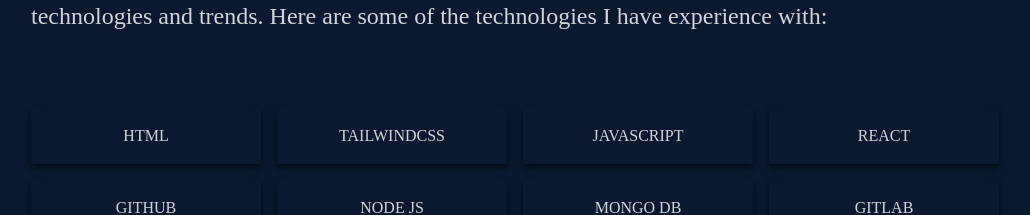
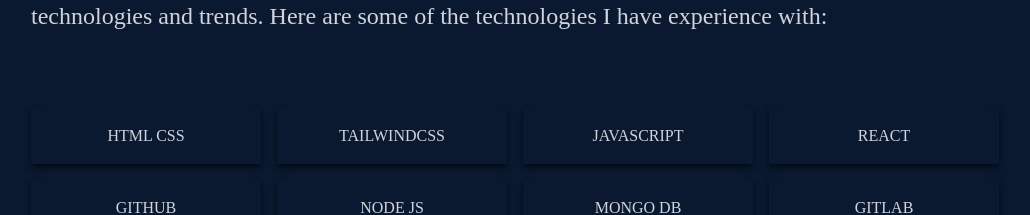
Before and after one commit to sabbatj/react-portfolio-js, a React (Create React App) app: page / in a window 1280 px wide. Shown: the part 1900-2115 px from the top of the page, without its empty margins (125-1155 px from the left). Built offline with nearby package versions, Linux system fonts and the light colour scheme.

Commit message:
Update skills.screen.tsx

```diff
--- a/src/screens/skills/skills.screen.tsx
+++ b/src/screens/skills/skills.screen.tsx
@@ -8,7 +8,7 @@
           </div>
           <div className='w-full grid grid-cols-2 sm:grid-cols-4 gap-4 text-center py-8'>
               <div className='shadow-md shadow-[#040c16] hover:scale-110 duration-500'>
-                  <p className='my-4'>HTML</p>
+                  <p className='my-4'>HTML CSS</p>
               </div>
               <div className='shadow-md shadow-[#040c16] hover:scale-110 duration-500'>
                   <p className='my-4'>TAILWINDCSS</p>
```
